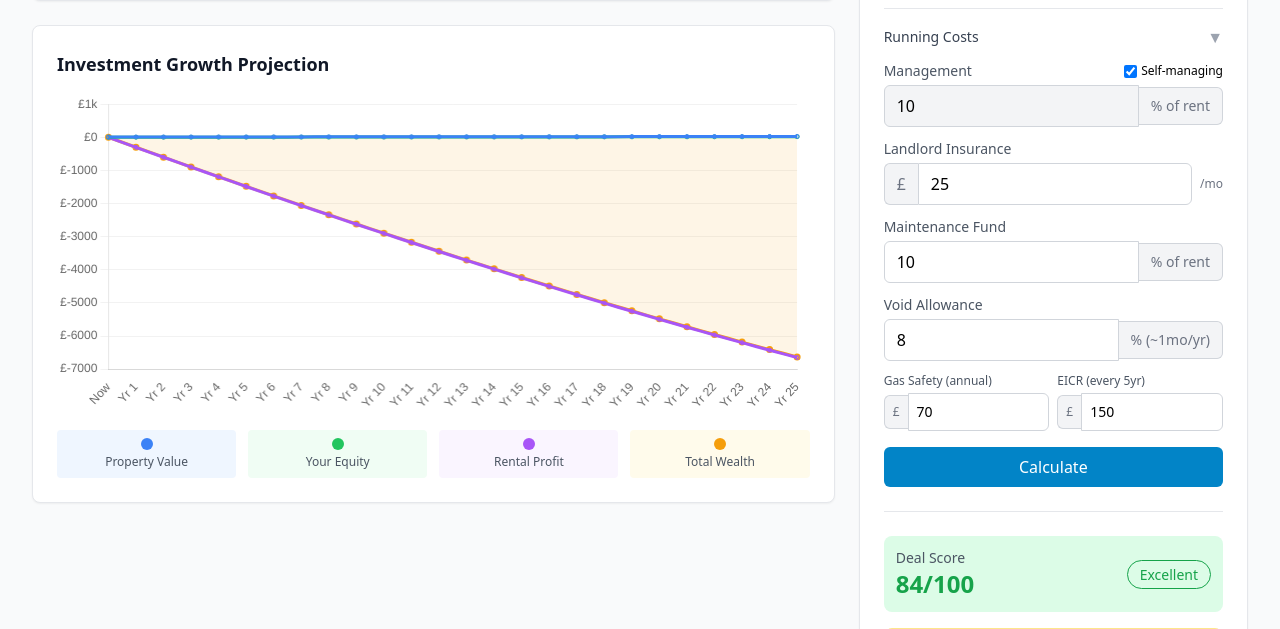
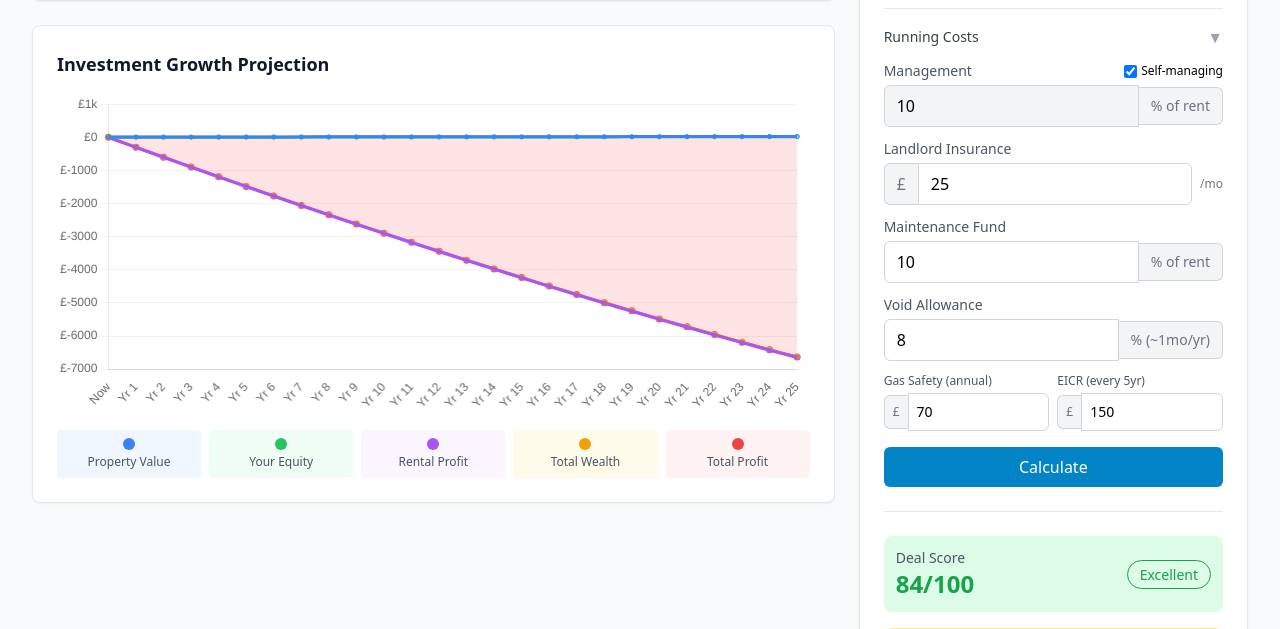
Before and after one commit to free-plinko-game/propertyscraper, a Python web app: template app/templates/property_detail.html in a window 1280 px wide. Shown: the part 1039-1668 px from the top of the page. Run offline with Jinja, Linux system fonts and the light colour scheme; the template is opened without the code that fills it: most values are stand-ins (such as "Sample title", 1, 10 or a date in 2020); grey boxes marked "Sample" are stand-in pictures; some libraries are stand-ins or nearby versions.

Commit message:
Add Total Profit line to investment growth chart
- New red line showing profit (total wealth minus investment)
- Filled area to highlight profit growth over time
- Updated legend from 4 to 5 columns to include new metric
- Total Profit = Total Wealth - (Deposit + Renovation)

```diff
--- a/app/templates/property_detail.html
+++ b/app/templates/property_detail.html
@@ -96,7 +96,7 @@
             <div class="relative" style="height: 320px;">
                 <canvas id="growthChart"></canvas>
             </div>
-            <div class="mt-4 grid grid-cols-2 md:grid-cols-4 gap-3 text-center text-xs">
+            <div class="mt-4 grid grid-cols-3 md:grid-cols-5 gap-2 text-center text-xs">
                 <div class="p-2 bg-blue-50 rounded">
                     <div class="w-3 h-3 bg-blue-500 rounded-full mx-auto mb-1"></div>
                     <span class="text-gray-600">Property Value</span>
@@ -112,6 +112,10 @@
                 <div class="p-2 bg-amber-50 rounded">
                     <div class="w-3 h-3 bg-amber-500 rounded-full mx-auto mb-1"></div>
                     <span class="text-gray-600">Total Wealth</span>
+                </div>
+                <div class="p-2 bg-red-50 rounded">
+                    <div class="w-3 h-3 bg-red-500 rounded-full mx-auto mb-1"></div>
+                    <span class="text-gray-600">Total Profit</span>
                 </div>
             </div>
         </div>
@@ -976,6 +980,7 @@ function renderGrowthChart(params) {
     const equityValues = [];
     const cumulativeRentalProfit = [];
     const totalWealth = [];
+    const totalProfitData = [];
 
     let yearRent = rent;
     let runningRentalProfit = 0;
@@ -1017,7 +1022,12 @@ function renderGrowthChart(params) {
         cumulativeRentalProfit.push(Math.round(runningRentalProfit));
 
         // Total wealth = equity + cumulative rental profit
-        totalWealth.push(Math.round(equity + runningRentalProfit));
+        const wealth = equity + runningRentalProfit;
+        totalWealth.push(Math.round(wealth));
+
+        // Total profit = total wealth - total investment (deposit + renovation)
+        const profit = wealth - totalInvestment;
+        totalProfitData.push(Math.round(profit));
     }
 
     // Destroy existing chart if it exists
@@ -1064,6 +1074,16 @@ function renderGrowthChart(params) {
                     data: totalWealth,
                     borderColor: 'rgb(245, 158, 11)',
                     backgroundColor: 'rgba(245, 158, 11, 0.1)',
+                    fill: false,
+                    tension: 0.3,
+                    pointRadius: 2,
+                    borderWidth: 2
+                },
+                {
+                    label: 'Total Profit',
+                    data: totalProfitData,
+                    borderColor: 'rgb(239, 68, 68)',
+                    backgroundColor: 'rgba(239, 68, 68, 0.15)',
                     fill: true,
                     tension: 0.3,
                     pointRadius: 2,
```
